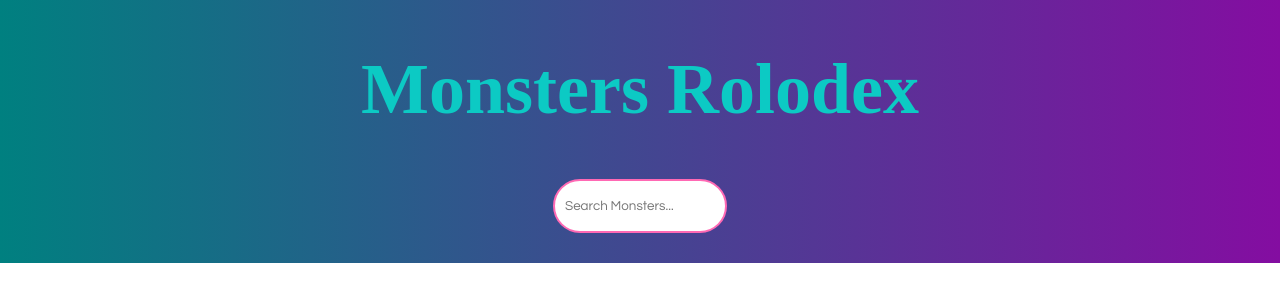
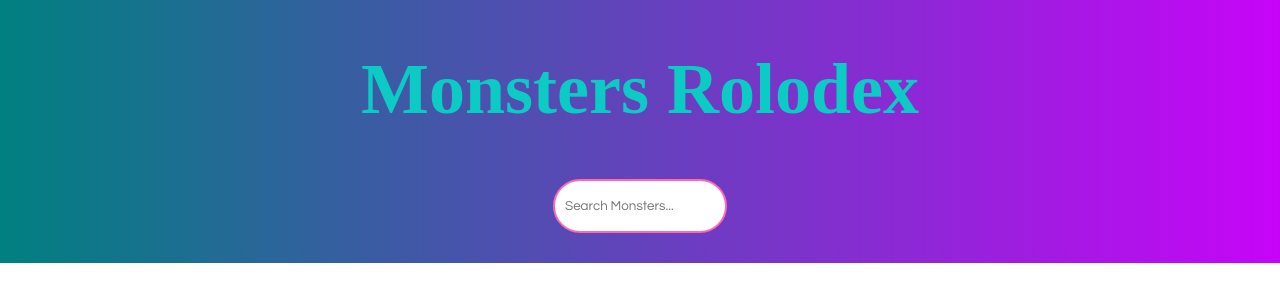
Before and after one commit to pulangcrackers/monsters-rolodex, a React (Create React App) app: page / in a window 1280 px wide. Shown: the top 302 px of the page. Built offline with nearby package versions, Linux system fonts and the light colour scheme; no server answers; a web font is replaced by a local one.

Commit message:
editing the color of background

```diff
--- a/src/index.css
+++ b/src/index.css
@@ -3,7 +3,7 @@ body {
     font-family: -apple-system, BlinkMacSystemFont, "Segoe UI", "Roboto", "Oxygen", "Ubuntu", "Cantarell", "Fira Sans", "Droid Sans", "Helvetica Neue", sans-serif;
     -webkit-font-smoothing: antialiased;
     -moz-osx-font-smoothing: grayscale;
-    background: linear-gradient(to left, rgb(132, 13, 161) 0%, rgba(0, 128, 128, 1) 100%);
+    background: linear-gradient(to left, rgb(199, 4, 248) 0%, rgba(0, 128, 128, 1) 100%);
     background-repeat: no-repeat;
     background-size: cover;
 }
```
Also changed, not shown: 1 other file (tests, documents, lock files or other folders).
